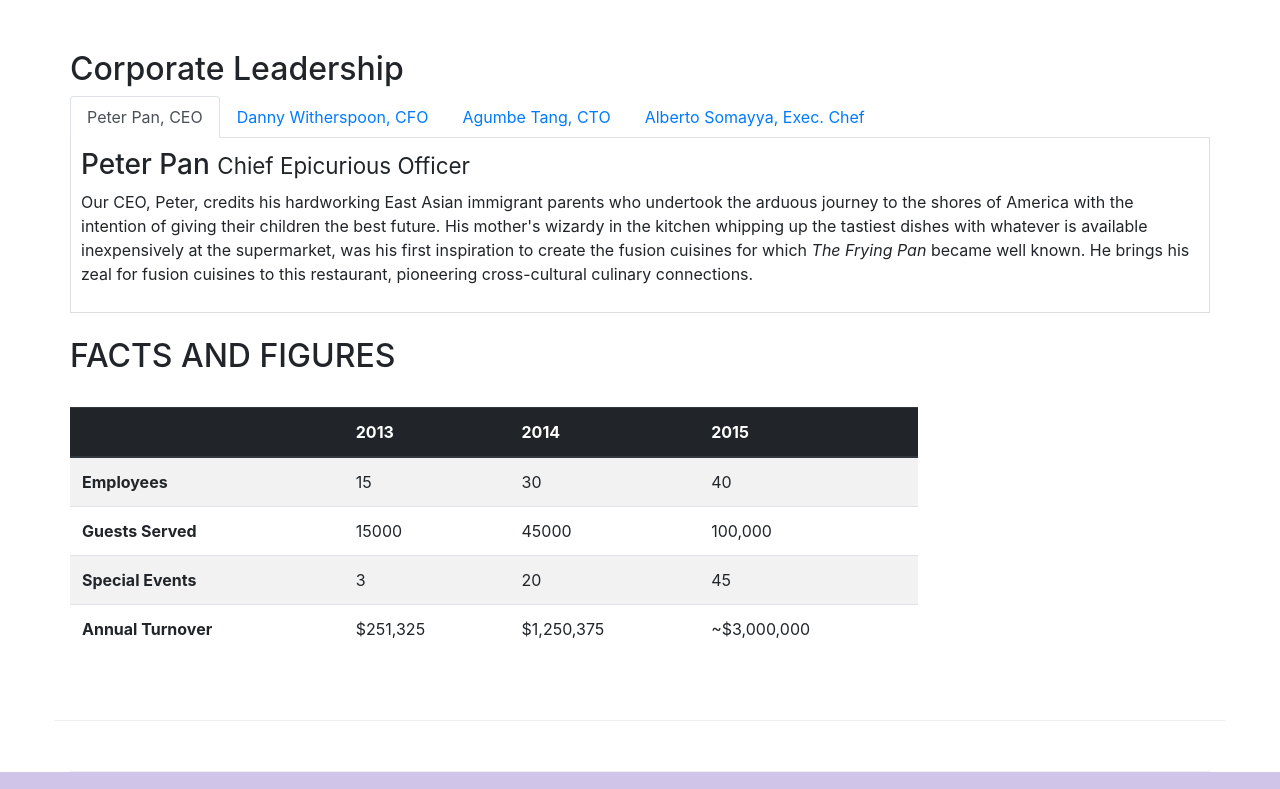
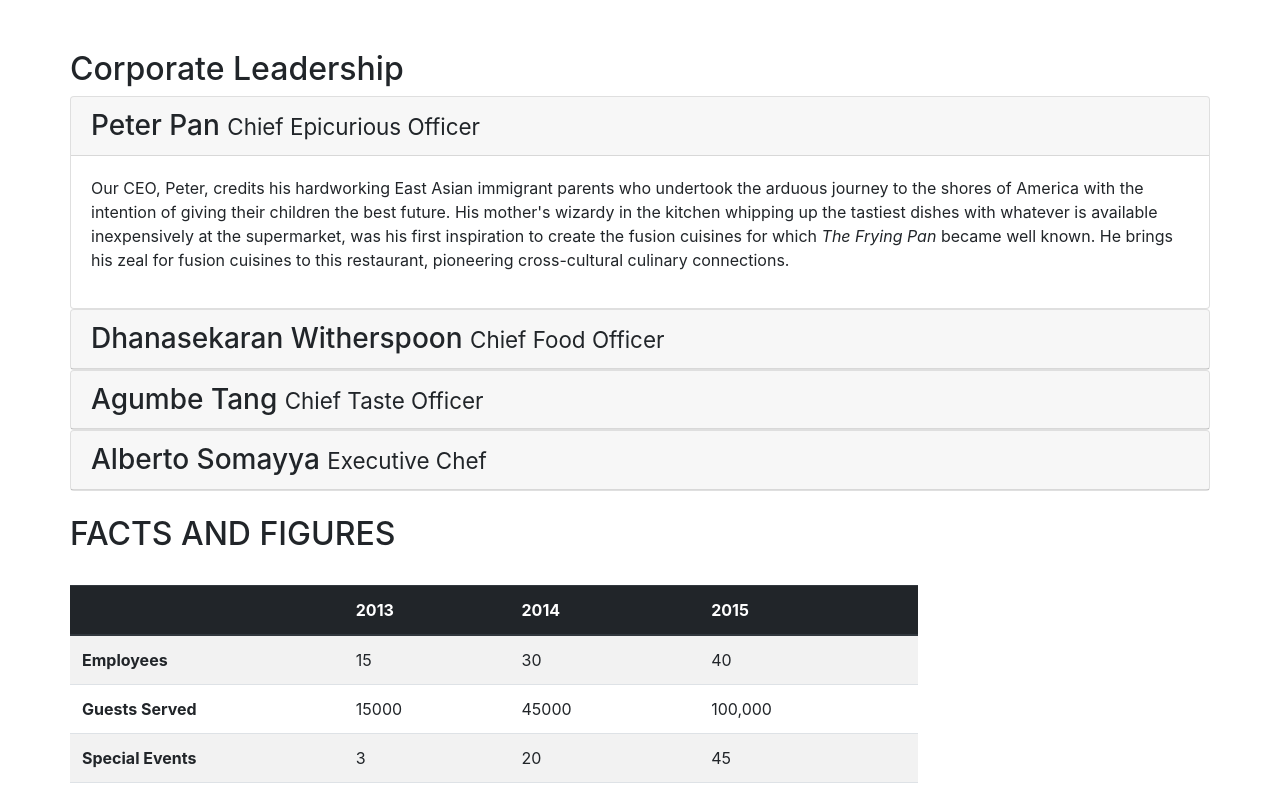
Before and after one commit to Shubhamkumarjha1244/BOOTSTRAP_PROJECT, a website: page aboutus.html in a window 1280 px wide. Shown: the part 941-1730 px from the top of the page. Drawn offline with nearby package versions, Linux system fonts and the light colour scheme.

Commit message:
14th commit --accordian

```diff
--- a/aboutus.html
+++ b/aboutus.html
@@ -104,7 +104,7 @@
         <div class="row row-content">
             <div class="col-12 ">
                 <h2>Corporate Leadership</h2>
-                                <ul class="nav nav-tabs">
+                <!-- <ul class="nav nav-tabs">
                     <li class="nav-item">
                       <a class="nav-link active" href="#peter"
                         role="tab" data-toggle="tab">Peter Pan, CEO</a>
@@ -121,14 +121,72 @@
                       <a class="nav-link" href="#alberto" role="tab"
                         data-toggle="tab">Alberto Somayya, Exec. Chef</a>
                     </li>
-                </ul>
-                <div class="tab-content">
+                </ul> -->
 
-                <div role="tabpanel" class="tab-pane fade show active" id="peter">
+                <div class="accordian">
+
+
+                <div class="card">
+                    <div class="card-header" role="tab" id="peterhead">
+                    <h3 class="mb-0">
+                        <a data-toggle="collapse" data-target="#peter">
+                        Peter Pan <small>Chief Epicurious Officer</small>
+                        </a>
+                    </h3>
+                    </div>
+                    <div class="collapse show" id="peter" data-parent="#accordion">
+                        <div class="card-body">
+                            <p class="d-none d-sm-block">Our CEO, Peter, credits his hardworking East Asian immigrant parents who undertook the arduous journey to the shores of America with the intention of giving their children the best future. His mother's wizardy in the kitchen whipping up the tastiest dishes with whatever is available inexpensively at the supermarket, was his first inspiration to create the fusion cuisines for which <em>The Frying Pan</em> became well known. He brings his zeal for fusion cuisines to this restaurant, pioneering cross-cultural culinary connections.</p>
+                        </div>
+                    </div>
+                </div>
+                <div class="card">
+                    <div class="card-header" role="tab" id="dannyhead">
+                    <h3 class="mb-0">
+                        <a class="collapsed" data-toggle="collapse" data-target="#danny">
+                        Dhanasekaran Witherspoon <small>Chief Food Officer</small>
+                        </a>
+                    </h3>
+                </div>
+                <div class="collapse" id="danny" data-parent="#accordion">
+                    <div class="card-body">
+                        <p class="d-none d-sm-block">Our CFO, Danny, as he is affectionately referred to by his colleagues, comes from a long established family tradition in farming and produce. His experiences growing up on a farm in the Australian outback gave him great appreciation for varieties of food sources. As he puts it in his own words, <em>Everything that runs, wins, and everything that stays, pays!</em></em></p>
+                    </div>
+                </div>
+            </div>
+            <div class="card">
+                    <div class="card-header" role="tab" id="agumbehead">
+                    <h3 class="mb-0">
+                        <a class="collapsed" data-toggle="collapse" data-target="#agumbe">
+                        Agumbe Tang <small>Chief Taste Officer</small>
+                        </a>
+                    </h3>
+                </div>
+                <div class="collapse" id="agumbe" data-parent="#accordion">
+                    <div class="card-body">
+                        <p class="d-none d-sm-block">Blessed with the most discerning gustatory sense, Agumbe, our CTO, personally ensures that every dish that we serve meets his exacting tastes. Our chefs dread the tongue lashing that ensues if their dish does not meet his exacting standards. He lives by his motto, <em>You click only if you survive my lick.</em></p>
+                    </div>
+                </div>
+            </div>
+            <div class="card">
+                    <div class="card-header" role="tab" id="albertohead">
+                    <h3 class="mb-0">
+                        <a class="collapsed" data-toggle="collapse" data-target="#alberto">
+                        Alberto Somayya <small>Executive Chef</small>
+                        </a>
+                    </h3>
+                </div>
+                <div class="collapse" id="alberto" data-parent="#accordion">
+                    <div class="card-body">
+                        <p class="d-none d-sm-block"></em>Award winning three-star Michelin chef with wide International experience having worked closely with whos-who in the culinary world, he specializes in creating mouthwatering Indo-Italian fusion experiences. He says, <em>Put together the cuisines from the two craziest cultures, and you get a winning hit! Amma Mia!</em></p>
+                    </div>
+                </div>
+            </div>
+            <!-- <div role="tabpanel" class="tab-pane fade show active" id="peter">
                 <h3>Peter Pan <small>Chief Epicurious Officer</small></h3>
                 <p class="d-none d-sm-block">Our CEO, Peter, credits his hardworking East Asian immigrant parents who undertook the arduous journey to the shores of America with the intention of giving their children the best future. His mother's wizardy in the kitchen whipping up the tastiest dishes with whatever is available inexpensively at the supermarket, was his first inspiration to create the fusion cuisines for which <em>The Frying Pan</em> became well known. He brings his zeal for fusion cuisines to this restaurant, pioneering cross-cultural culinary connections.</p>
-                </div>
-                <div role="tabpanel" class="tab-pane" id="danny">
+                </div> -->
+                <!-- <div role="tabpanel" class="tab-pane" id="danny">
                 <h3>Dhanasekaran Witherspoon <small>Chief Food Officer</small></h3>
                 <p class="d-none d-sm-block">Our CFO, Danny, as he is affectionately referred to by his colleagues, comes from a long established family tradition in farming and produce. His experiences growing up on a farm in the Australian outback gave him great appreciation for varieties of food sources. As he puts it in his own words, <em>Everything that runs, wins, and everything that stays, pays!</em></p>
                 </div>
@@ -139,7 +197,7 @@
                 <div role="tabpanel" class="tab-pane" id="alberto">
                 <h3>Alberto Somayya <small>Executive Chef</small></h3>
                 <p class="d-none d-sm-block">Award winning three-star Michelin chef with wide International experience having worked closely with whos-who in the culinary world, he specializes in creating mouthwatering Indo-Italian fusion experiences. He says, <em>Put together the cuisines from the two craziest cultures, and you get a winning hit! Amma Mia!</em></p>
-                </div>
+                </div> -->
             </div>
             </div>
 
```
